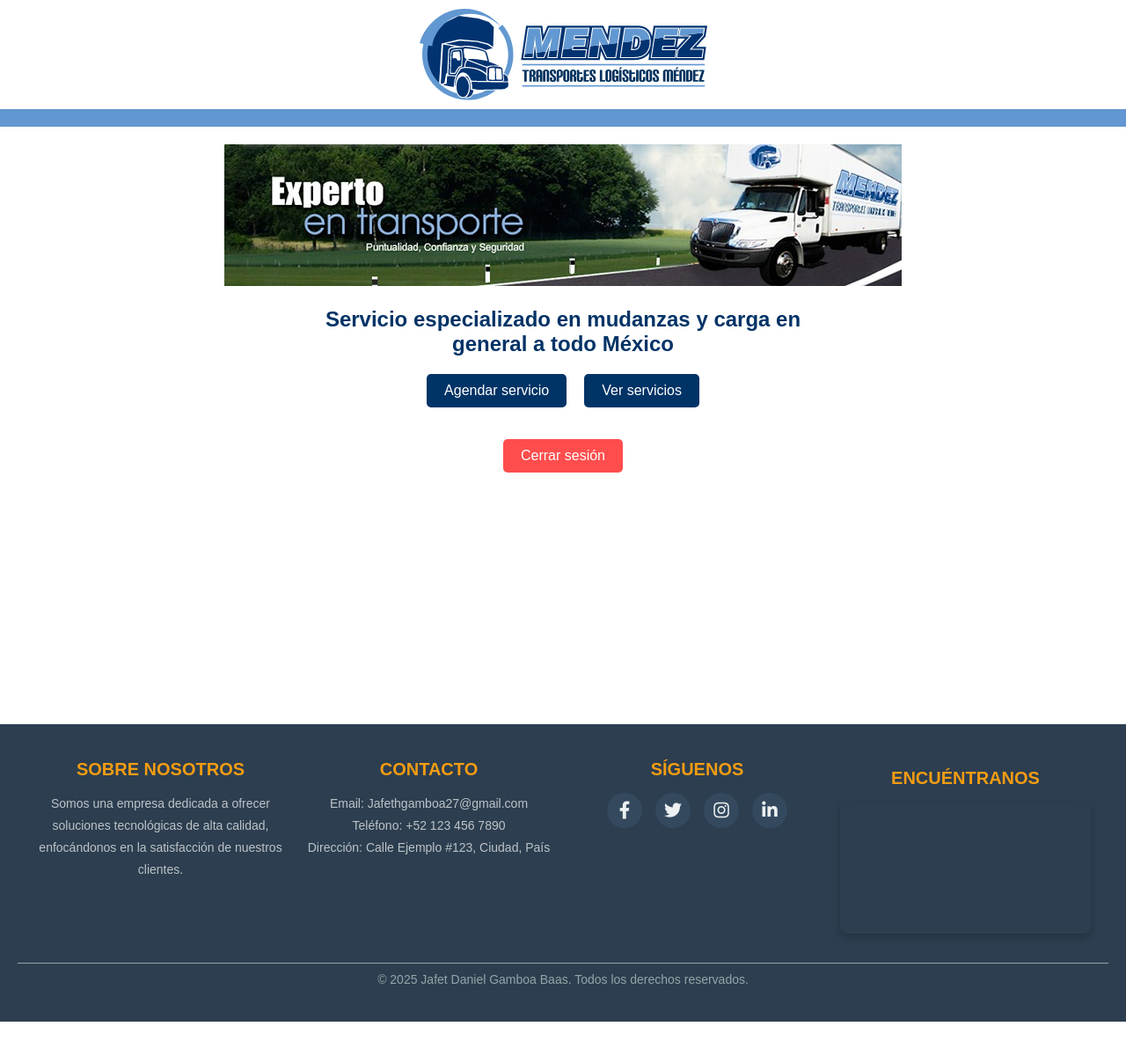
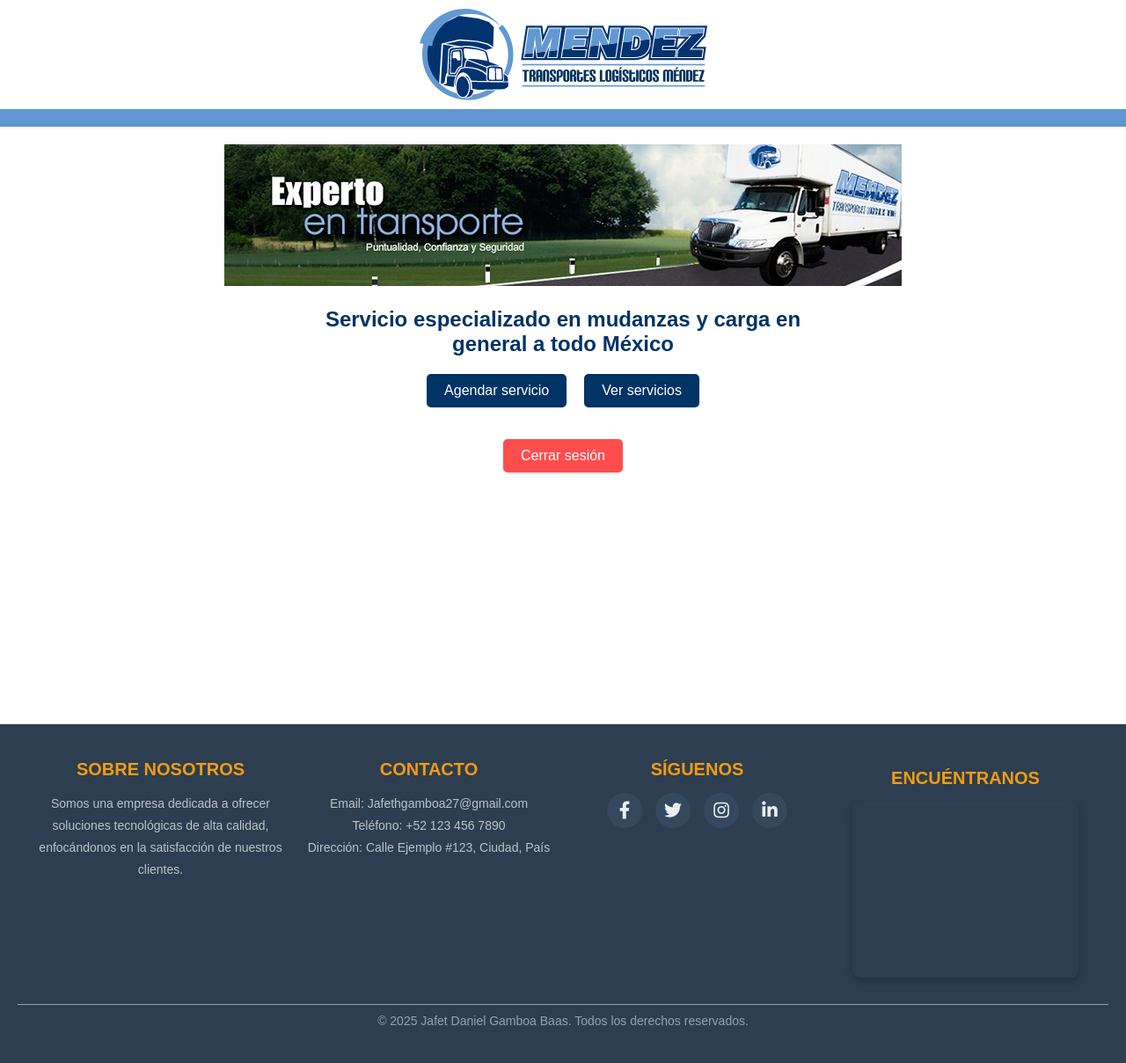
Before and after one commit to DARKTOTEM2703/Programacion-de-formulario-con-BD, a PHP site: page /Programacion-de-formulario-con-BD/dashboard.php in a window 1280 px wide. Shown: the whole page at 88% size. Before the commit the page ends 1161 px from the top, so only its background shows below. Run offline with PHP 8.4, Linux system fonts and the light colour scheme; a user stored in the database is signed in; grey boxes are pictures that could not be loaded.

Commit message:
Mejorar el diseño del footer: ajustar la distribución de columnas, centrar el contenido y modificar el tamaño del mapa.

```diff
--- a/css/footer.css
+++ b/css/footer.css
@@ -18,13 +18,19 @@ body {
 
 .footer__container {
   display: grid;
-  grid-template-columns: repeat(auto-fit, minmax(250px, 1fr));
+  grid-template-columns: repeat(4, 1fr); /* Cuatro columnas iguales */
   gap: 20px;
   max-width: 1200px;
   margin: 0 auto;
+  align-items: start; /* Alinea los elementos al inicio */
+  text-align: center; /* Centra el contenido de cada columna */
 }
 
 .footer__section {
+  display: flex;
+  flex-direction: column;
+  align-items: center; /* Centra los elementos horizontalmente */
+  justify-content: center; /* Centra los elementos verticalmente */
   text-align: center;
 }
 
@@ -86,8 +92,9 @@ body {
   border: 0;
   border-radius: 8px;
   box-shadow: 0 4px 8px rgba(0, 0, 0, 0.2);
-  width: 100%;
-  height: 150px;
+  width: 90%; /* Ajusta el ancho */
+  height: 200px; /* Ajusta la altura */
+  margin: 0 auto; /* Centra el mapa */
 }
 
 .footer__bottom {
```
